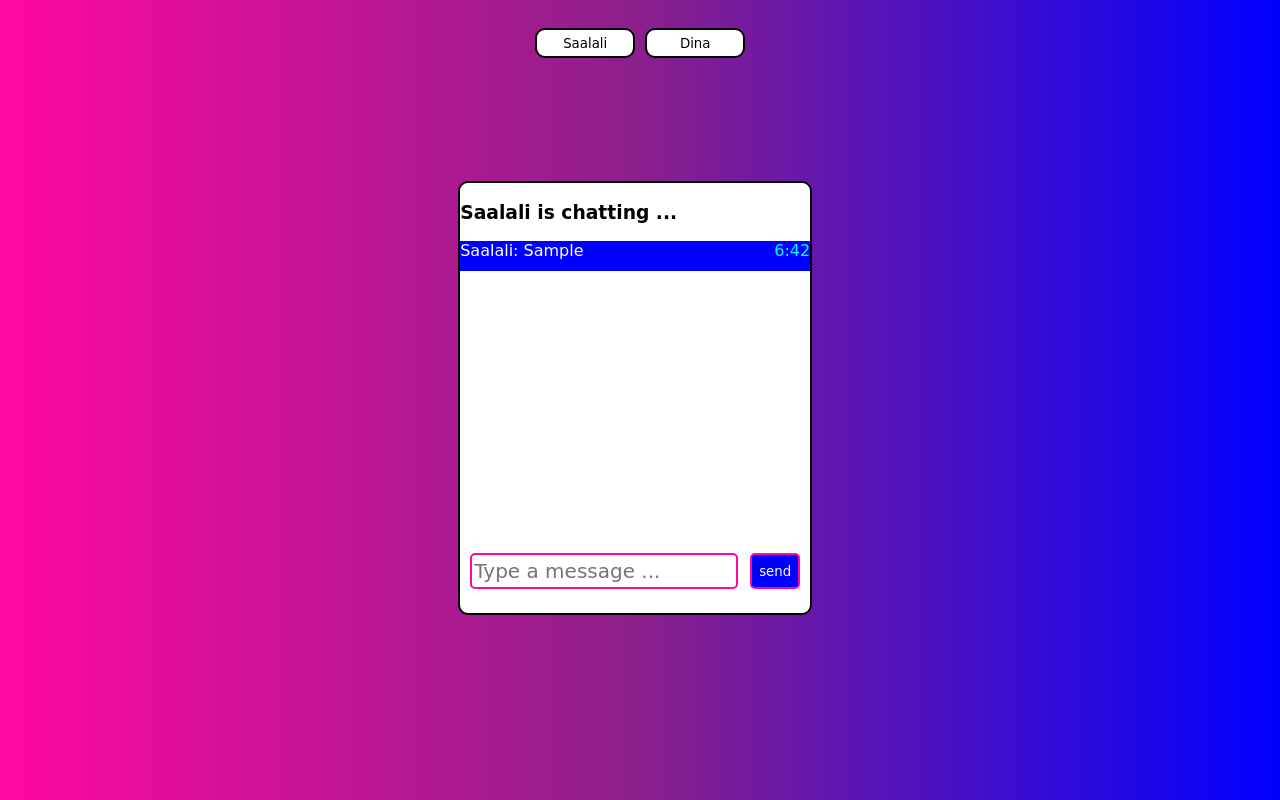
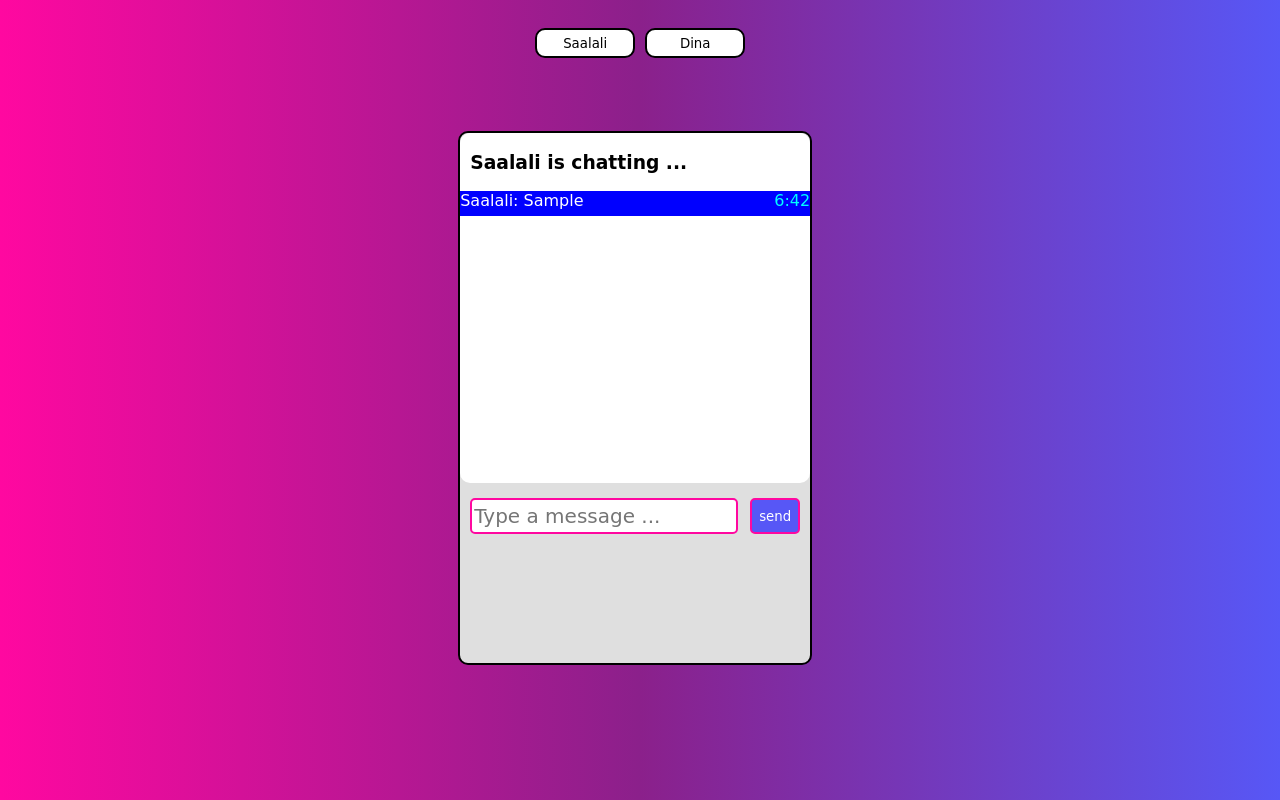
Before and after one commit to dinadehbi/Chat-, a plain HTML site: page chat brief/index.html in a window 1280 px wide. Both pictures are taken after typing "Sample" into the empty fields and a click on the input "send". Drawn offline with Linux system fonts and the light colour scheme.

Commit message:
Update style.css

```diff
--- a/chat brief/style.css
+++ b/chat brief/style.css
@@ -1,21 +1,21 @@
 *{
     font-family: cursive;
     color: rgb(0, 0, 0);
+
 
 }
 body{
     height: 96vh;
     width: 98vw;
-    background: linear-gradient( to right, rgb(255, 8, 160), rgb(139, 32, 139), blue);
+    background: linear-gradient( to right, rgb(255, 8, 160), rgb(139, 32, 139), rgb(87, 87, 246));
 }
 button{
     height: 30px;
     width: 100px;
     border-radius: 10px;
     border: 2px solid rgb(0, 0, 0);
+    background-color: white;
     margin-left: 10px;
-    background-color: white;
-
 }
 #btn{
     display: flex;
@@ -24,9 +24,9 @@ button{
     top: 20px;
 }
 #cont{
-    height: 430px;
+    height: 530px;
     width: 350px;
-    background-color: rgb(255, 255, 255);
+    background-color: rgb(223, 223, 223);
     border-radius: 10px;
     border: 2px solid black;
 
@@ -50,7 +50,7 @@ button{
     border-radius: 5px;
     position: absolute;
     left: 10px;
-    top: 20px;
+    top: 15px;
     font-size: 20px;
 }
 #submit{
@@ -59,9 +59,9 @@ button{
     border-radius: 5px;
     position: absolute;
     left: 290px;
-    top: 20px;
+    top: 15px;
     border: 2px solid  rgb(255, 8, 160);
-    background-color: blue;
+    background-color:rgb(87, 87, 246);
     color: white;
 }
 #parents{
@@ -79,7 +79,21 @@ button{
 p{
     display: flex;
     justify-content: space-between;
+    color: rgb(255, 255, 255);
+    height: 25px;
+}
+#clr{
+    position: relative;
+    top: 70px;
+    left: 150px;
+    background-color: rgb(87, 87, 246);
+    width: 50px;
+    border: 2px solid rgb(255, 8, 160);
+    color: white;
 
-    color: rgb(255, 255, 255);
-    height: 30px;
 }
+h3{
+    color: rgb(0, 0, 0);
+    position: relative;
+    left: 10px;
+}
```
